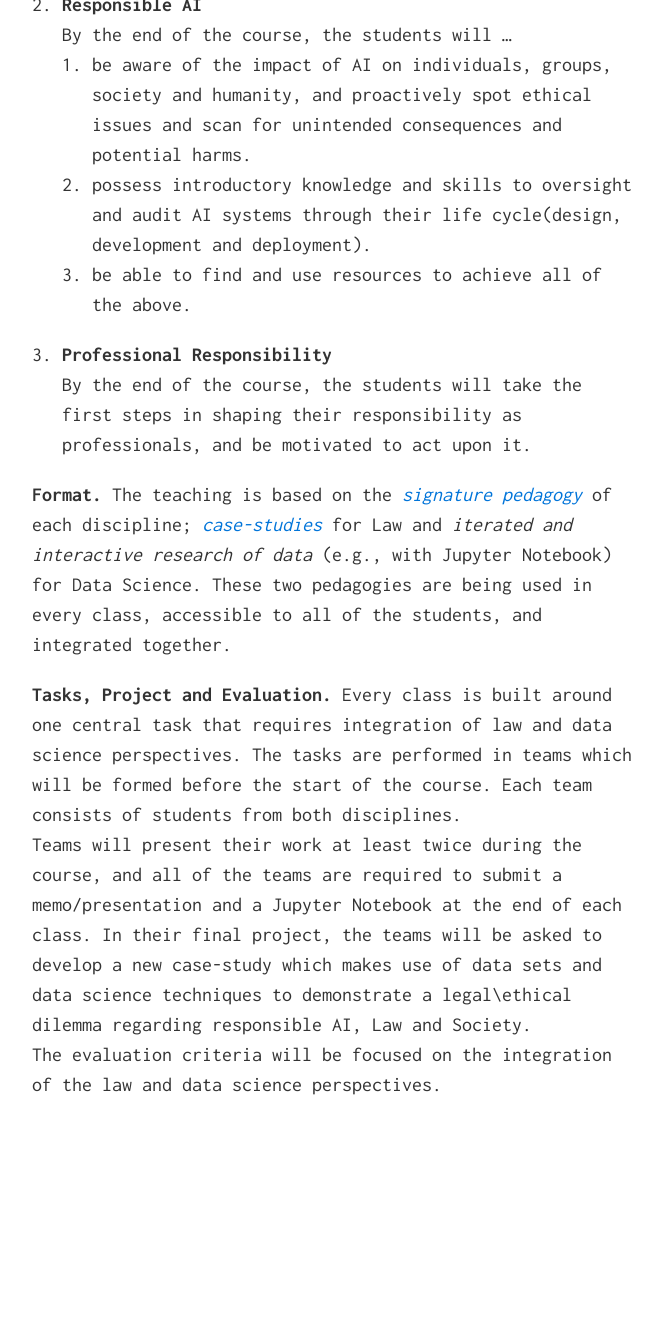
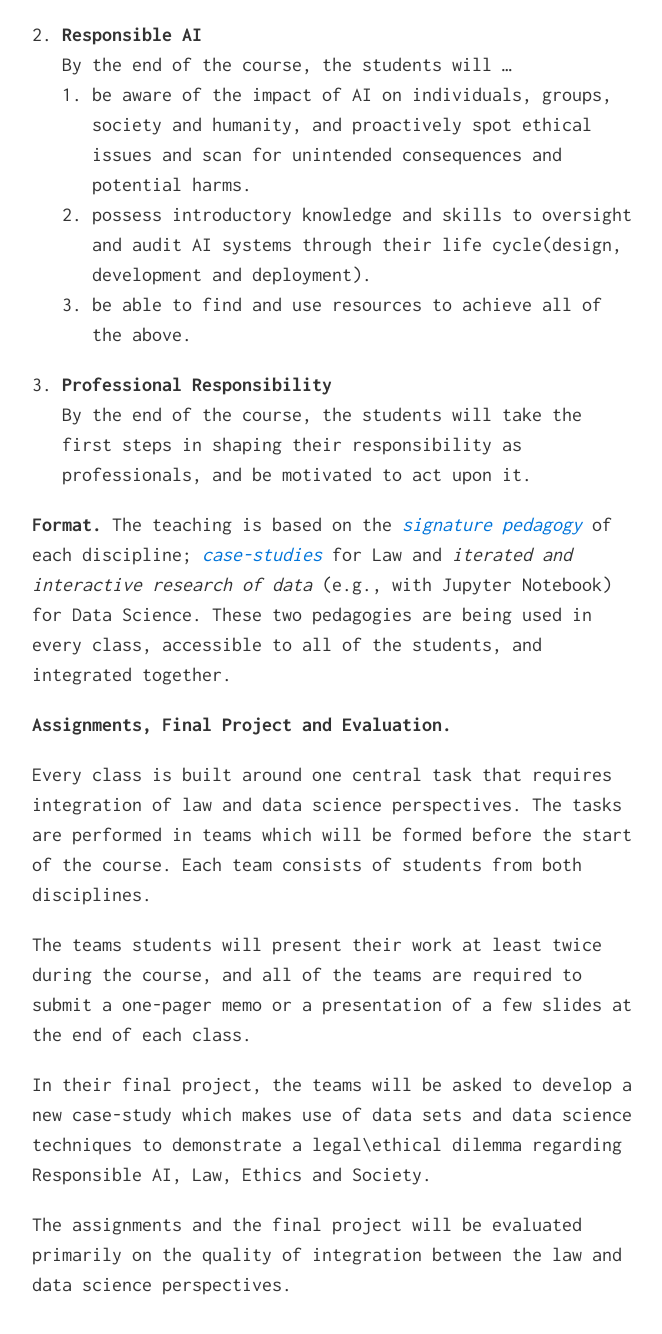
Before and after one commit to ResponsiblyAI/learn, a Jekyll site: the page built from index.md, in a window 1280 px wide and 1400 px high, scrolled down 4283 px. Shown: the top 1334 px of the window, without its empty margins (308-970 px from the left). Built offline with Jekyll 4.4.1, drawn with Linux system fonts in a browser that asks for light colours; nearby versions of some CDN libraries; before the commit the page ends 5483 px from its top, so only the background shows below that; some of the changed text lies outside the part shown.

Commit message:
update policies

```diff
--- a/index.md
+++ b/index.md
@@ -157,7 +157,12 @@ By the end of the course, the students will take the first steps in shaping thei
 
 **Format.** The teaching is based on the [*signature pedagogy*](https://wiki.ubc.ca/Signature_Pedagogies) of each discipline; [*case-studies*](https://casestudies.law.harvard.edu/the-case-study-teaching-method/) for Law and *iterated and interactive research of data* (e.g., with Jupyter Notebook) for Data Science. These two pedagogies are being used in every class, accessible to all of the students, and integrated together.
 
-**Tasks, Project and Evaluation.** Every class is built around one central task that requires integration of law and data science perspectives. The tasks are performed  in teams which will be formed before the start of the course. Each team consists of students from both disciplines.
-Teams will present their work at least twice during the course, and all of the teams are required to submit a memo/presentation and a Jupyter Notebook at the end of each class.
-In their final project, the teams will be asked to develop a new case-study which makes use of data sets and data science techniques to demonstrate a legal\ethical dilemma regarding responsible AI, Law and Society.
-The evaluation criteria  will be focused on the integration of the law and data science perspectives.
+**Assignments, Final Project and Evaluation.**
+
+Every class is built around one central task that requires integration of law and data science perspectives. The tasks are performed  in teams which will be formed before the start of the course. Each team consists of students from both disciplines.
+
+The teams students will present their work at least twice during the course, and all of the teams are required to submit a one-pager memo or a presentation of a few slides at the end of each class.
+
+In their final project, the teams will be asked to develop a new case-study which makes use of data sets and data science techniques to demonstrate a legal\ethical dilemma regarding Responsible AI, Law, Ethics and Society.
+
+The assignments and the final project will be evaluated primarily on the quality of integration between the law and data science perspectives.
```
Also changed, not shown: other parts of index.md (+1 -1 lines).
